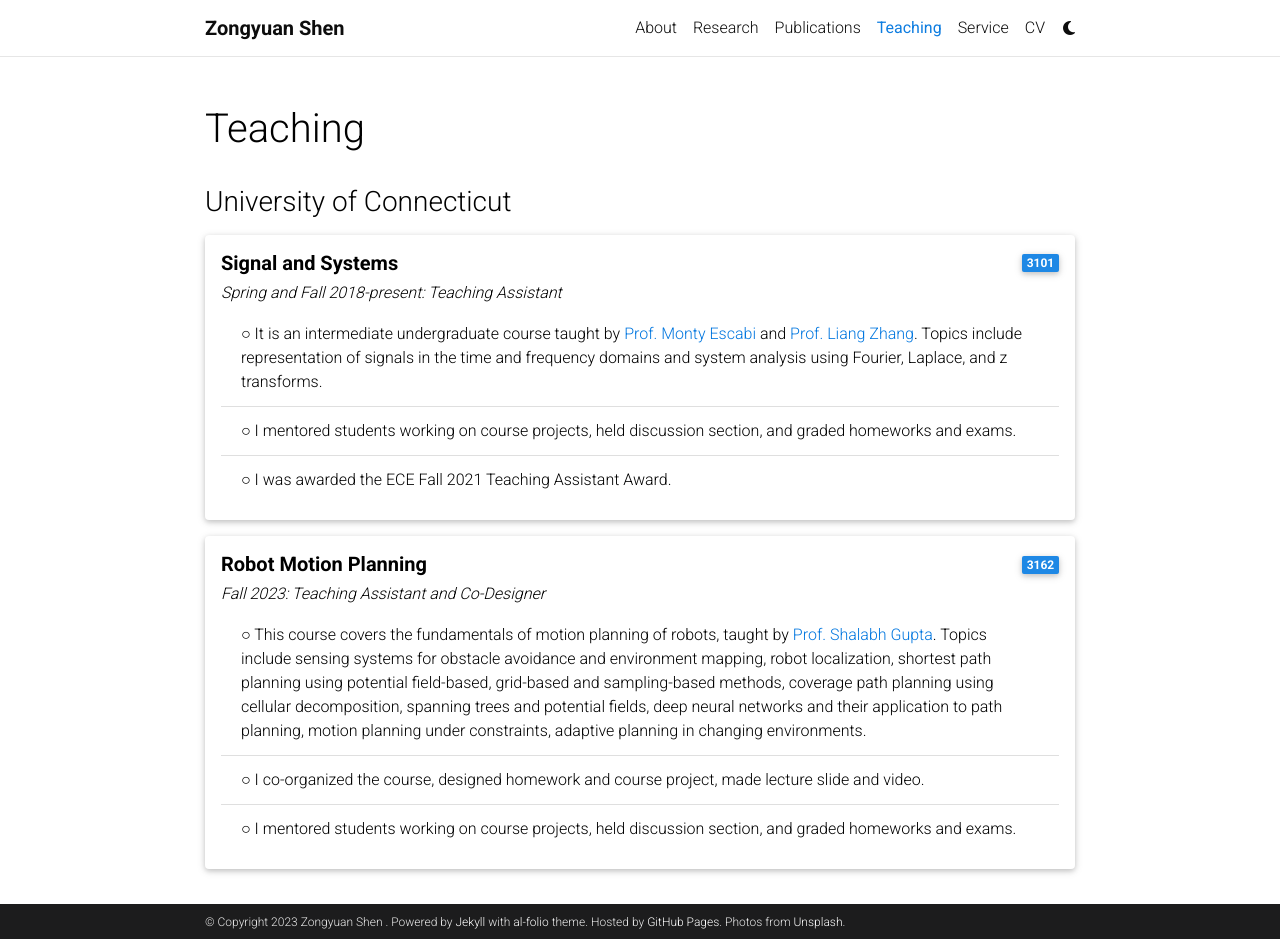
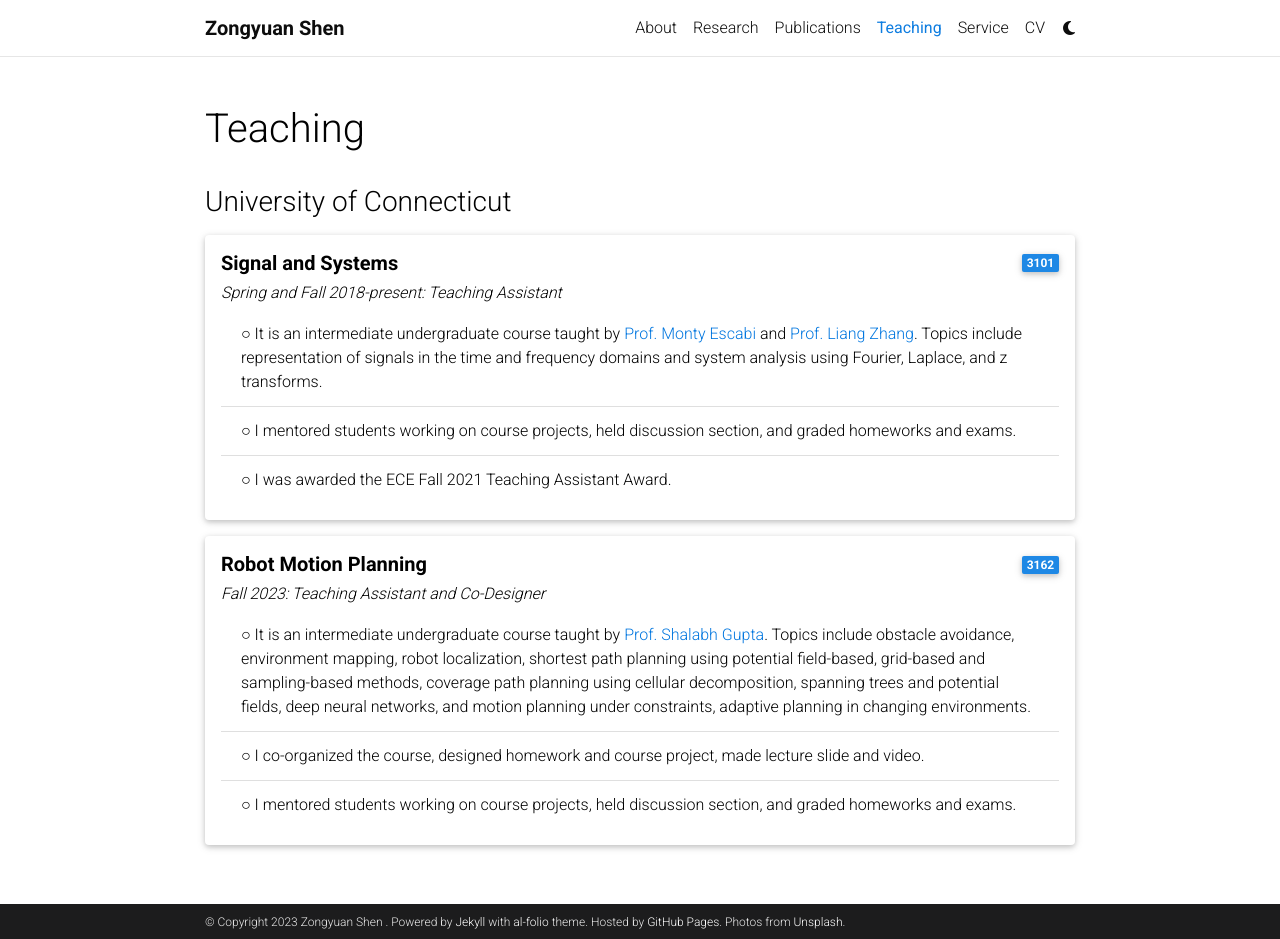
Before and after one commit to ZongyuanShen/ZongyuanShen.github.io, a Jekyll site: the page built from _pages/teaching.md, in a window 1280 px wide and 939 px high. Built offline with Jekyll 4.4.1, drawn with Linux system fonts in a browser that asks for light colours; comment, search, counter and statistics services are not loaded; a style sheet for code colours, icons or effects is not loaded.

Commit message:
Update teaching.md

```diff
--- a/_pages/teaching.md
+++ b/_pages/teaching.md
@@ -44,7 +44,7 @@
     </div>
     <h6 class="font-italic mt-2 mt-sm-0">Fall 2023: Teaching Assistant and Co-Designer </h6>
     <ul class="font-weight-light list-group list-group-flush">
-      <li class="list-group-item">○ This course covers the fundamentals of motion planning of robots, taught by <a href="https://www.ee.uconn.edu/shalabh-gupta/" target="_blank">Prof. Shalabh Gupta</a>. Topics include sensing systems for obstacle avoidance and environment mapping, robot localization, shortest path planning using potential field-based, grid-based and sampling-based methods, coverage path planning using cellular decomposition, spanning trees and potential fields, deep neural networks and their application to path planning, motion planning under constraints, adaptive planning in changing environments. </li>
+      <li class="list-group-item">○ It is an intermediate undergraduate course taught by <a href="https://www.ee.uconn.edu/shalabh-gupta/" target="_blank">Prof. Shalabh Gupta</a>. Topics include obstacle avoidance, environment mapping, robot localization, shortest path planning using potential field-based, grid-based and sampling-based methods, coverage path planning using cellular decomposition, spanning trees and potential fields, deep neural networks, and motion planning under constraints, adaptive planning in changing environments. </li>
       <li class="list-group-item">○ I co-organized the course, designed homework and course project, made lecture slide and video.</li>
       <li class="list-group-item">○ I mentored students working on course projects, held discussion section, and graded homeworks and exams.</li>
     </ul>
```
